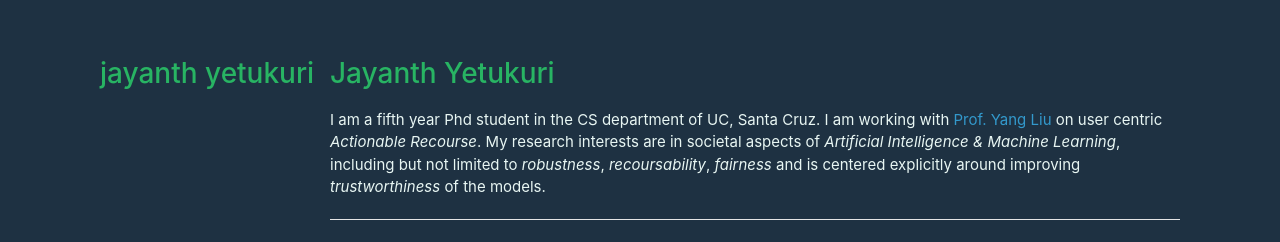
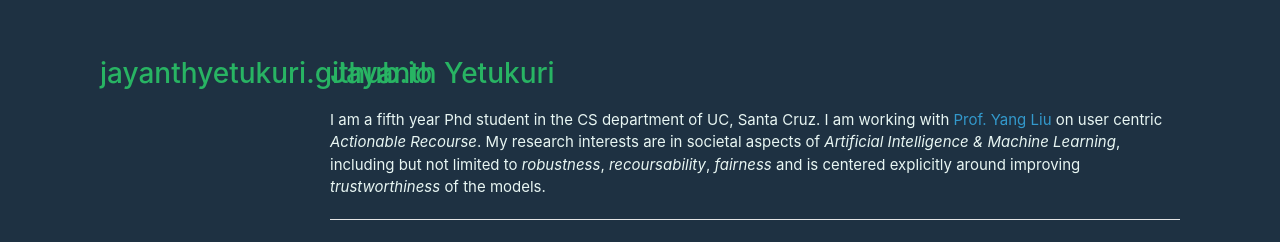
Before and after one commit to jayanthyetukuri/jayanthyetukuri.github.io, a Jekyll site: the page built from index.md, in a window 1280 px wide. Shown: the top 242 px of the page. Built offline with Jekyll 4.4.1, drawn with Linux system fonts in a browser that asks for light colours; our own code applies the rules of GitHub Pages for plain Markdown files; the repository's description, which GitHub fills in, is left out; part of the change alters nothing that is shown.

Commit message:
Update _config.yml

```diff
--- a/_config.yml
+++ b/_config.yml
@@ -14,8 +14,8 @@
 
 
 theme: jekyll-theme-minimal
-title: jayanth yetukuri
-description:
+# title: jayanth yetukuri
+# description:
 show_downloads: False
 google_analytics: False
 # navigation:
```
